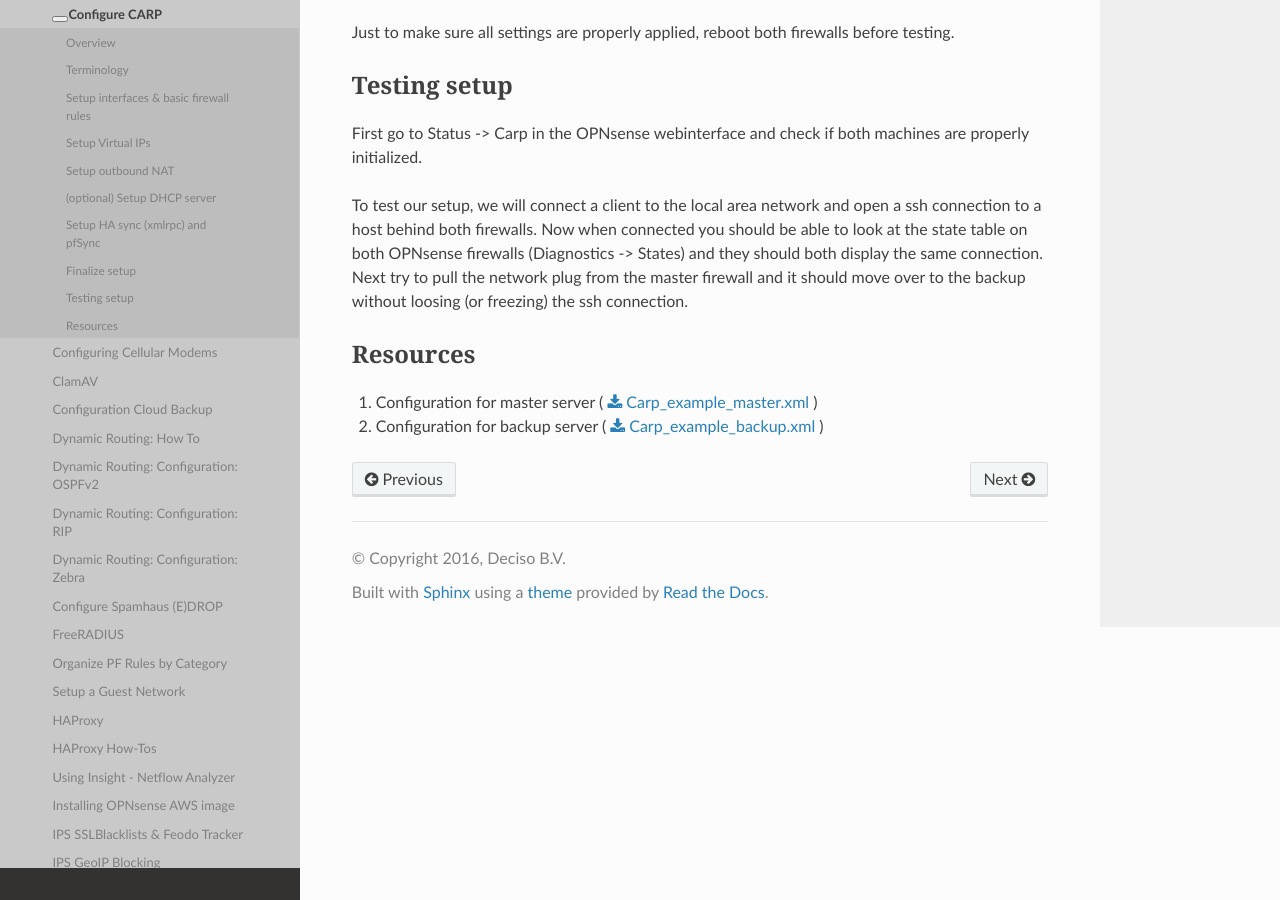
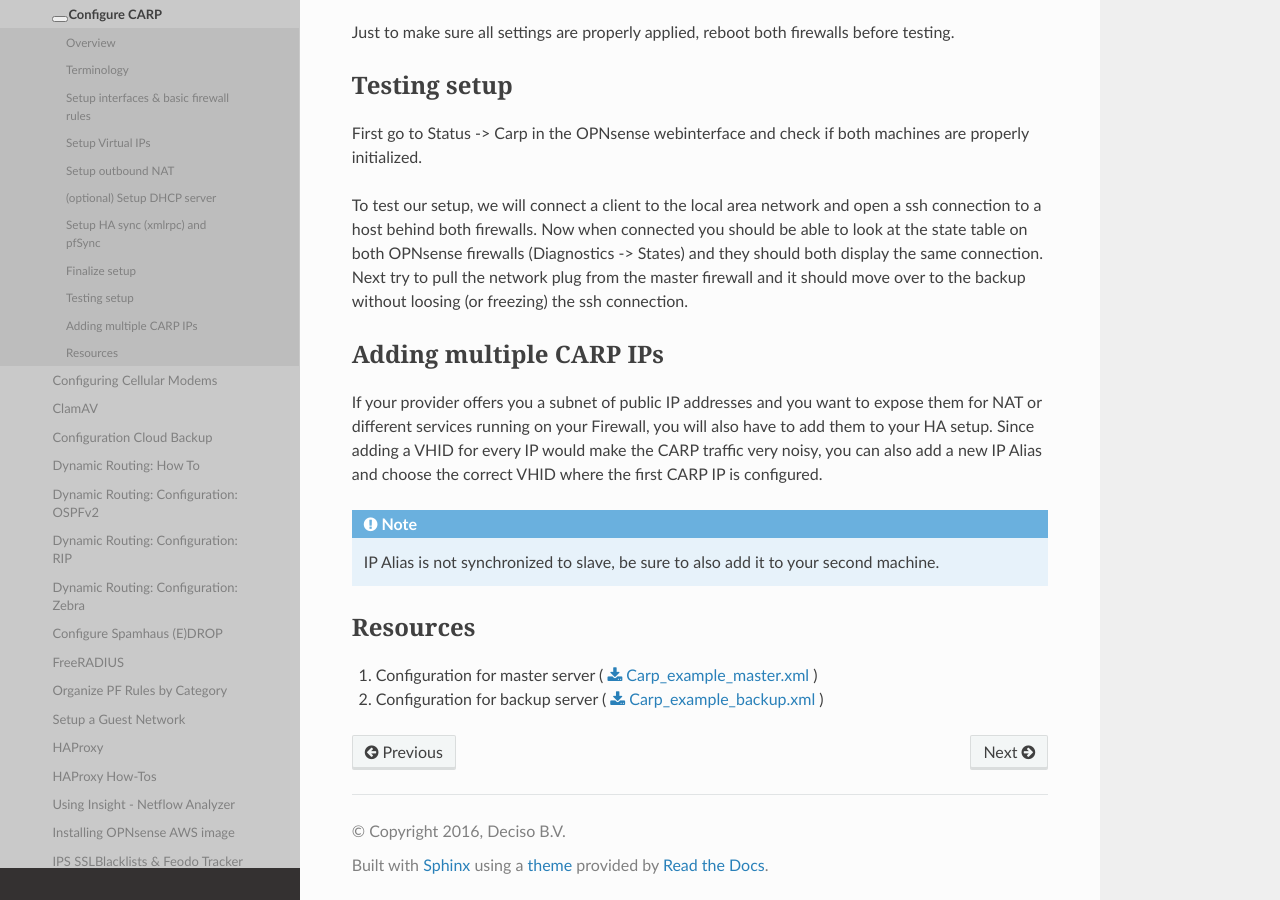
Before and after one commit to opnsense/docs, a Sphinx documentation site: the page built from source/manual/how-tos/carp.rst, in a window 1280 px wide and 900 px high, scrolled down 4222 px. Built offline with Sphinx 7.4.7 and the Read the Docs theme 2.0.0, drawn with Linux system fonts in a browser that asks for light colours; nearby versions of some CDN libraries; some web fonts are replaced; library files that are not in the unit come from our copies.

Commit message:
Update carp.rst

```diff
--- a/source/manual/how-tos/carp.rst
+++ b/source/manual/how-tos/carp.rst
@@ -236,6 +236,21 @@ connection. Next try to pull the network plug from the master firewall
 and it should move over to the backup without loosing (or freezing) the
 ssh connection.
 
+------------------------
+Adding multiple CARP IPs
+------------------------
+
+If your provider offers you a subnet of public IP addresses and you
+want to expose them for NAT or different services running on your
+Firewall, you will also have to add them to your HA setup.
+Since adding a VHID for every IP would make the CARP traffic very noisy,
+you can also add a new IP Alias and choose the correct VHID where the
+first CARP IP is configured.
+
+.. Note::
+   IP Alias is not synchronized to slave, be sure to also add it to your
+   second machine.
+
 ---------
 Resources
 ---------
```
